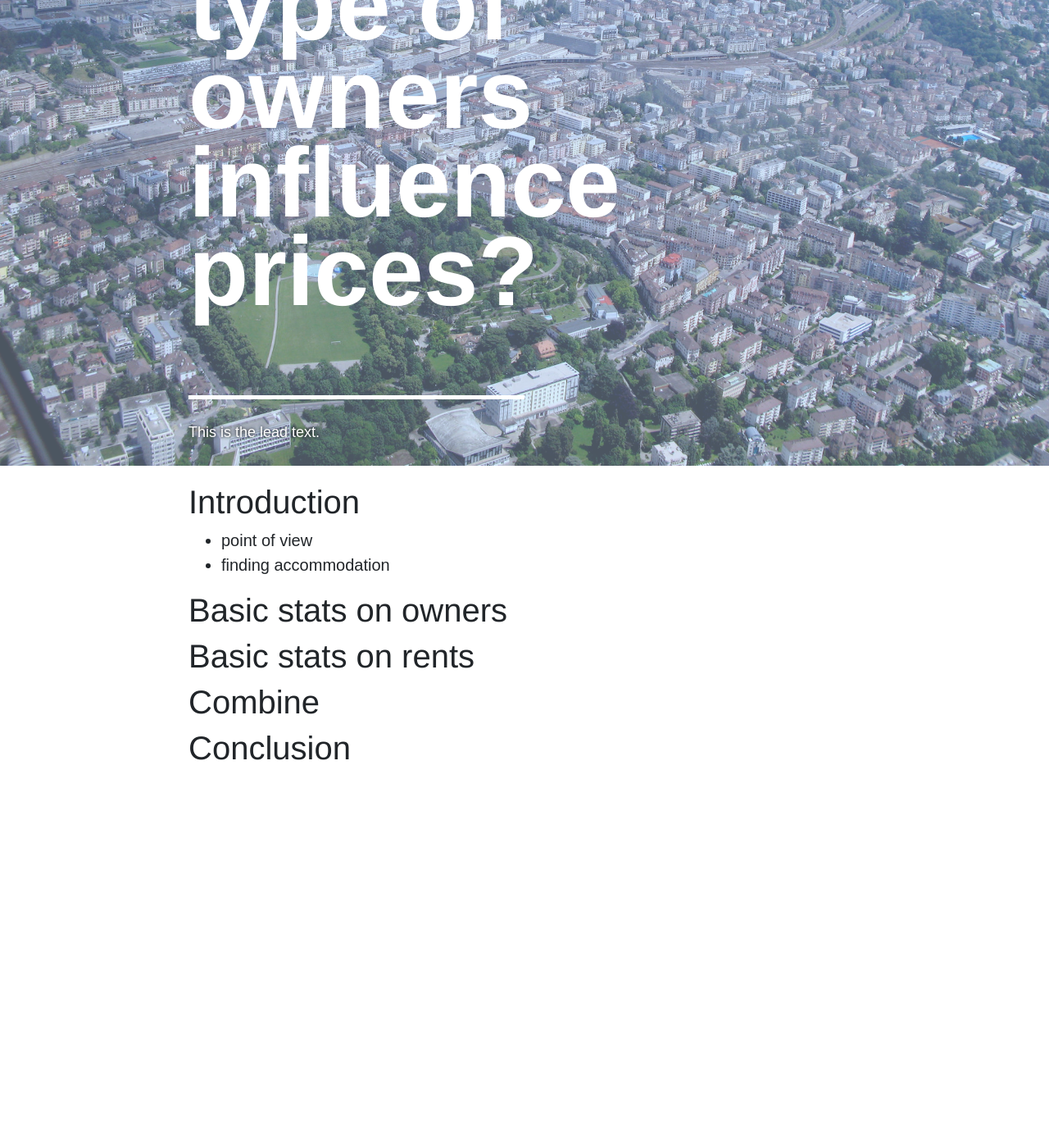
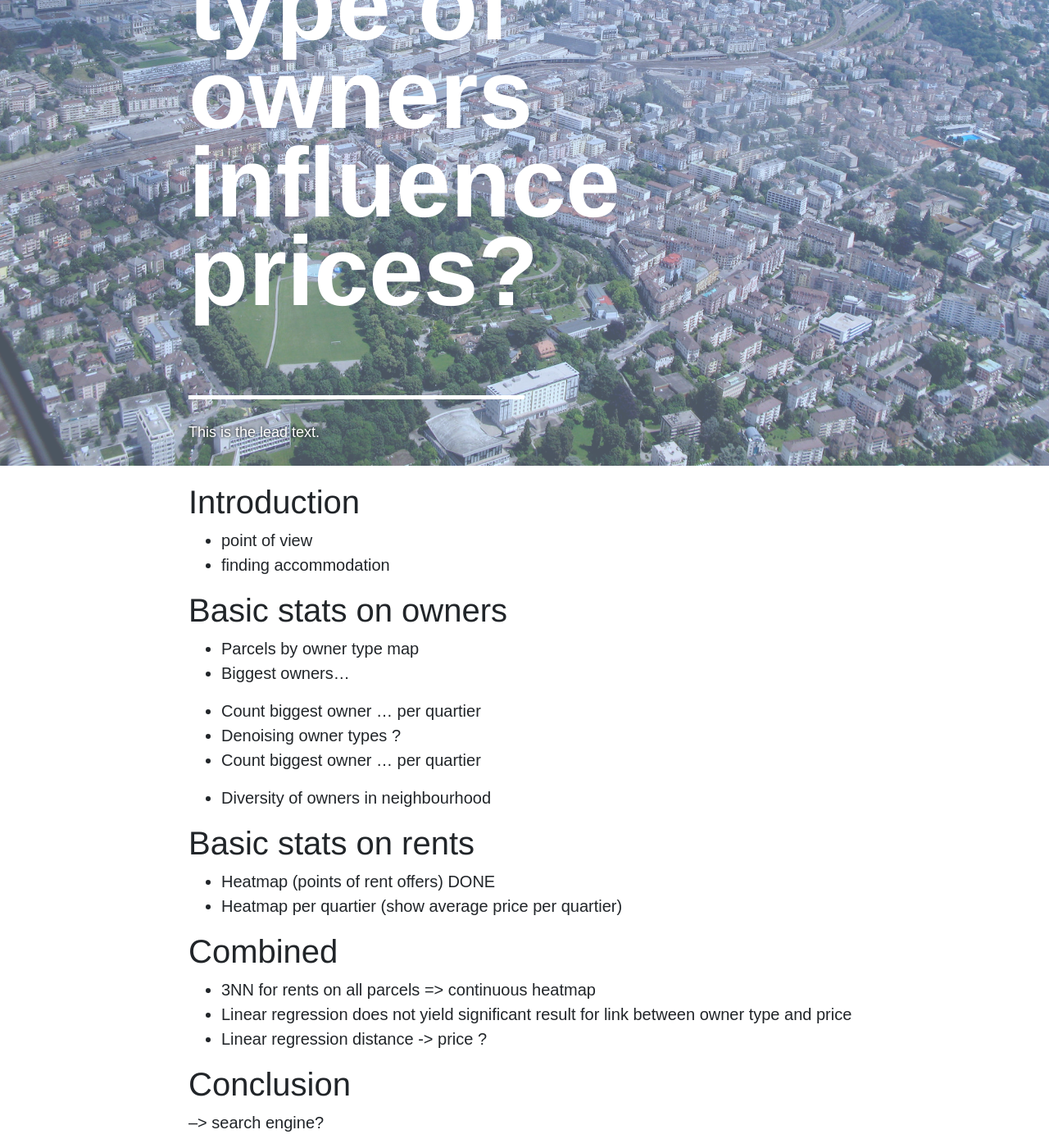
Before and after one commit to who-owns-lausanne/who-owns-lausanne.github.io, a Jekyll site: the page built from index.md, in a window 1280 px wide and 1400 px high, scrolled down 1946 px. Shown: the whole window at 82% size. Built offline with Jekyll 4.4.1, drawn with Linux system fonts in a browser that asks for light colours; some web fonts are replaced; our own code applies the rules of GitHub Pages for plain Markdown files; before the commit the page ends 2890 px from its top, so only the background shows below that.

Commit message:
Clear outline of all elements of the story.

```diff
--- a/index.md
+++ b/index.md
@@ -11,10 +11,28 @@
 
 
 ## Basic stats on owners
+ - Parcels by owner type map
+ - Biggest owners...
+
+ - Count biggest owner ... per quartier
+ - Denoising owner types ?
+ - Count biggest owner ... per quartier
+
+ - Diversity of owners in neighbourhood
 
 
 ## Basic stats on rents
+ - Heatmap (points of rent offers) DONE
+ - Heatmap per quartier (show average price per quartier)
 
-## Combine
+
+## Combined
+ - 3NN for rents on all parcels => continuous heatmap
+ - Linear regression does not yield significant result for link between owner type and price
+ - Linear regression distance -> price ?
+
 
 ## Conclusion
+
+
+--> search engine?
```
